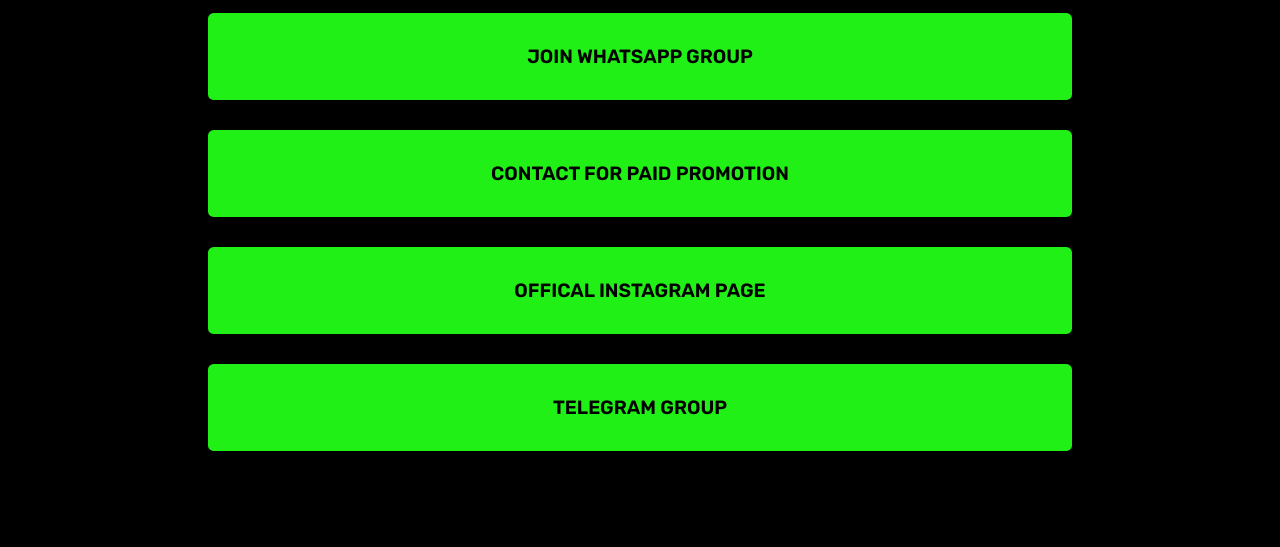
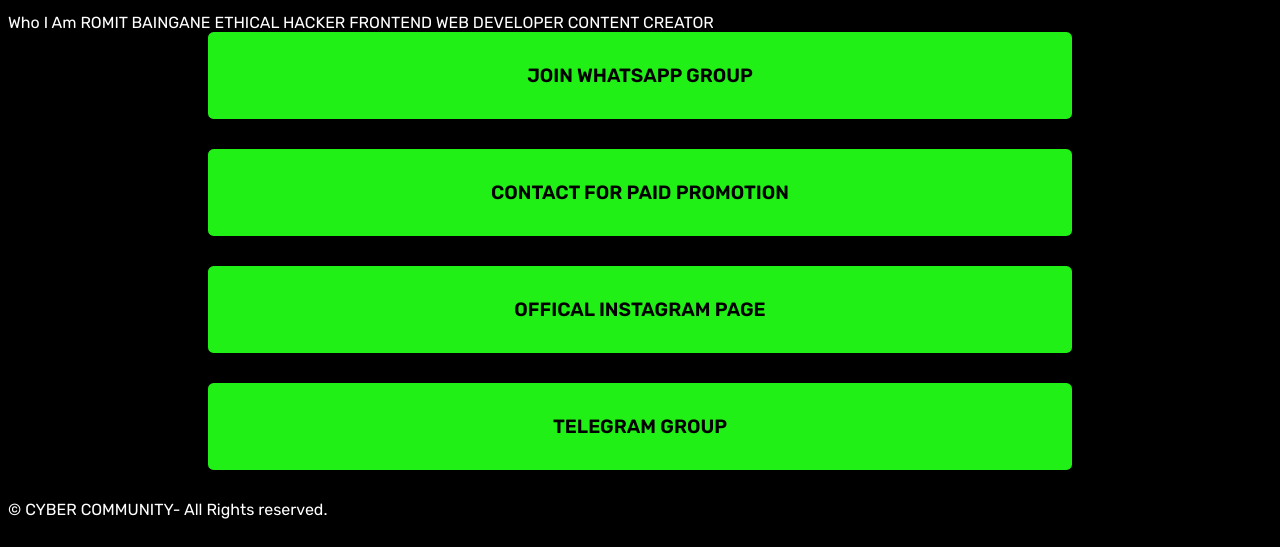
Before and after one commit to Romitbaingane/profilo2, a plain HTML site: page index.html in a window 1280 px wide. Shown: the part 261-808 px from the top of the page. Drawn offline with Linux system fonts and the light colour scheme.

Commit message:
Update index.html

```diff
--- a/index.html
+++ b/index.html
@@ -1,6 +1,6 @@
 <html>
 <head>
-<title>Links | Cyber community</title>
+<title>Links | CYBER COMMUNITY</title>
 <meta charset="UTF-8" />
 <meta name="viewport" content="width=device-width, initial-scale=1" />
 <link rel="icon" href="iconmonstr-instagram-5.png" type="image/x-icon" />
@@ -14,6 +14,23 @@
 <span id="name">CYBER COMMUNITY</span>
 </p>
 </div>
+  </div>
+                <div class="elementor-element elementor-element-c18eb68 elementor-widget elementor-widget-wts-AnimatedText" data-id="c18eb68" data-element_type="widget" data-widget_type="wts-AnimatedText.default">
+                <div class="elementor-widget-container">
+                        <div id="eae-at-c18eb68" class="eae-animtext-wrapper">
+                <div class="eae-at-animation type letters">
+                    <span class="eae-at-pre-text">Who I Am</span>
+                                                    <span class="eae-at-animation-text-wrapper waiting">
+
+                                    <span class="eae-at-animation-text">ROMIT BAINGANE</span>
+
+
+                                    <span class="eae-at-animation-text">ETHICAL HACKER</span>
+
+                                    <span class="eae-at-animation-text">FRONTEND WEB DEVELOPER</span>
+
+                                    <span class="eae-at-animation-text">CONTENT CREATOR</span>
+
 </header>
 <div id="particles-js">
 <main id="container">
@@ -37,6 +54,12 @@
 <span class="links-head">TELEGRAM GROUP</span>
 </div>
 </a>
+  </div>
+                <div class="elementor-element elementor-element-ceca5be elementor-widget-divider--view-line_text elementor-widget-divider--element-align-center elementor-widget elementor-widget-divider" data-id="ceca5be" data-element_type="widget" data-widget_type="divider.default">
+                <div class="elementor-widget-container">
+                    <div class="elementor-divider">
+            <span class="elementor-divider-separator">
+                            <span class="elementor-divider__text elementor-divider__element">© CYBER COMMUNITY- All Rights reserved.</span>
 </main>
 </div>
 <script src="particle.min.js"></script>
```
